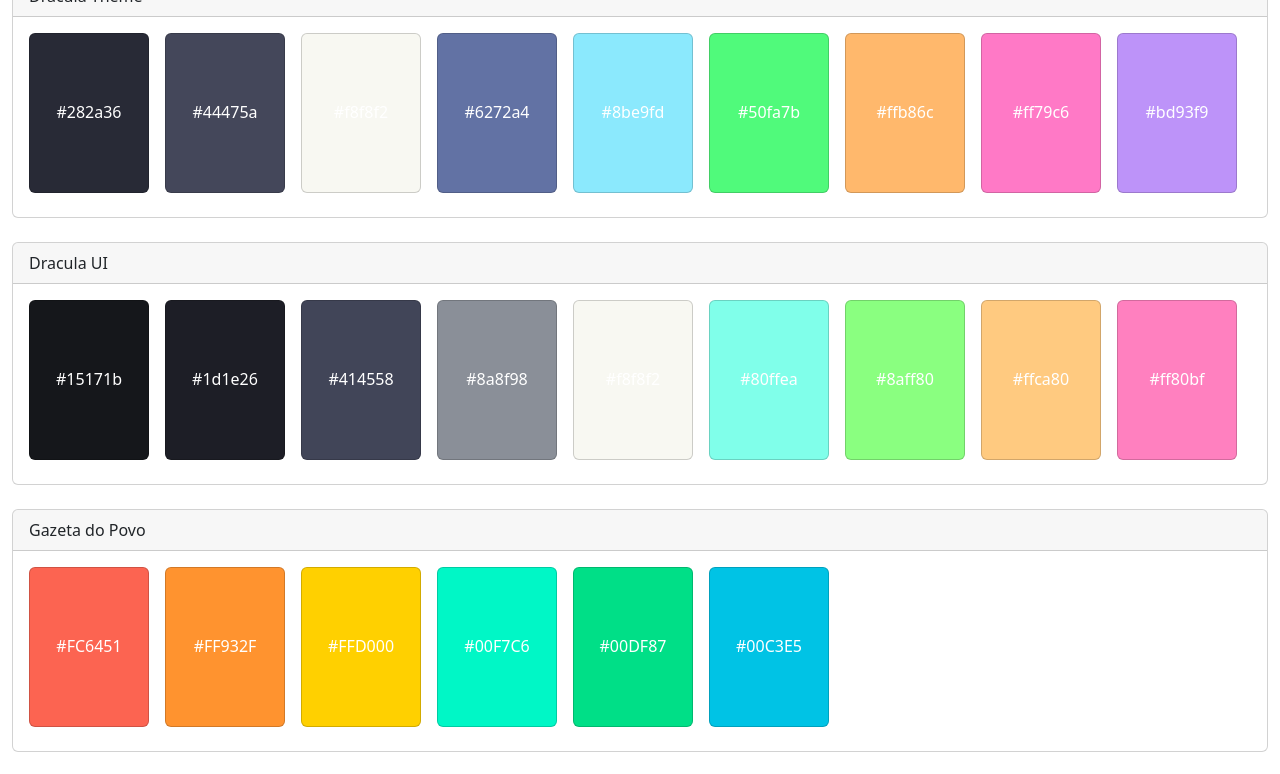
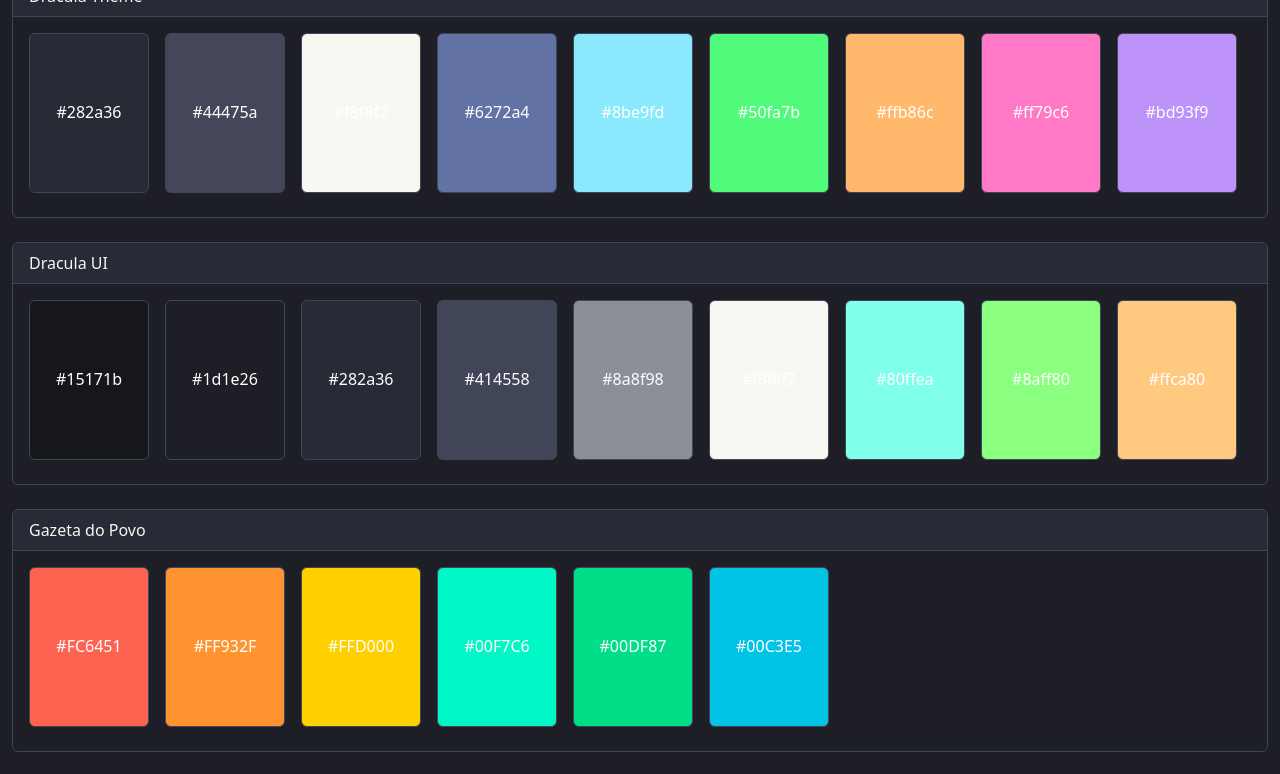
Before and after one commit to thiagodnf/color-palettes, a Next.js app: page / in a window 1280 px wide. Shown: the part 639-1413 px from the top of the page. Built offline with nearby package versions, Linux system fonts and the light colour scheme.

Commit message:
added dark mode

```diff
--- a/data/palettes.json
+++ b/data/palettes.json
@@ -45,6 +45,6 @@
 
     ,{
         "name": "Dracula UI",
-        "colors": ["#15171b", "#1d1e26", "#414558", "#8a8f98", "#f8f8f2", "#80ffea", "#8aff80", "#ffca80", "#ff80bf", "#9580ff", "#ff9580", "#ffff80"]
+        "colors": ["#15171b", "#1d1e26", "#282a36", "#414558", "#8a8f98", "#f8f8f2", "#80ffea", "#8aff80", "#ffca80", "#ff80bf", "#9580ff", "#ff9580", "#ffff80"]
     }
 ]
--- a/package.json
+++ b/package.json
@@ -11,7 +11,7 @@
     },
     "engines": {
         "node": ">=16.0.0"
-      },
+    },
     "keywords": [
         "color-palettes"
     ],
--- a/public/css/style.scss
+++ b/public/css/style.scss
@@ -1,10 +1,17 @@
+$dracula-black-1: #15171b;
+$dracula-black-2: #1d1e26;
+$dracula-white: #f8f8f2;
+$dracula-gray: #414558;
+
 body {
     margin-top: 80px !important;
+    color: $dracula-white;
+    background-color: $dracula-black-2 !important ;
 }
 
 .navbar {
 
-    background: black !important;
+    background-color: $dracula-black-1;
 
     a {
         color: gray !important;
@@ -13,6 +20,18 @@
     .navbar-brand {
         color: #61dafb !important;
     }
+}
+
+.card{
+
+    background-color: transparent;
+    border: 1px solid $dracula-gray;
+
+    .card-header{
+        background-color: #282a36;
+        border-bottom: 1px solid $dracula-gray;
+    }
+
 }
 
 .horizontal-scroll>.colors {
--- a/src/components/Navbar.js
+++ b/src/components/Navbar.js
@@ -1,10 +1,10 @@
 import Navbar from "react-bootstrap/Navbar";
-import { Nav, Container, Form, Button } from "react-bootstrap";
+import { Nav, Container, Form } from "react-bootstrap";
 
-function Component({handleSearchTerm}) {
+function Component({ handleSearchTerm }) {
 
     return (
-        <Navbar bg="light" fixed="top">
+        <Navbar fixed="top">
             <Container fluid>
                 <Navbar.Brand href="/">
                     Color Palettes
--- a/src/pages/_document.js
+++ b/src/pages/_document.js
@@ -7,9 +7,7 @@
     return (
         <Html lang="en">
             <Head>
-                <title>Color Palettes</title>
                 <meta httpEquiv="X-UA-Compatible" content="IE=edge" />
-                <meta name="viewport" content="width=device-width, initial-scale=1" />
                 <meta name="description" content={Package.description} />
                 <meta name="author" content={Package.author} />
                 <meta name="keywords" content={Package.keywords} />
--- a/src/pages/index.js
+++ b/src/pages/index.js
@@ -50,6 +50,7 @@
         <>
             <Head>
                 <title>Color Palettes</title>
+                <meta name="viewport" content="width=device-width, initial-scale=1" />
             </Head>
             <Navbar handleSearchTerm={handleSearchTerm} />
             <Container fluid>
```
Also changed, not shown: 1 other file (tests, documents, lock files or other folders).
